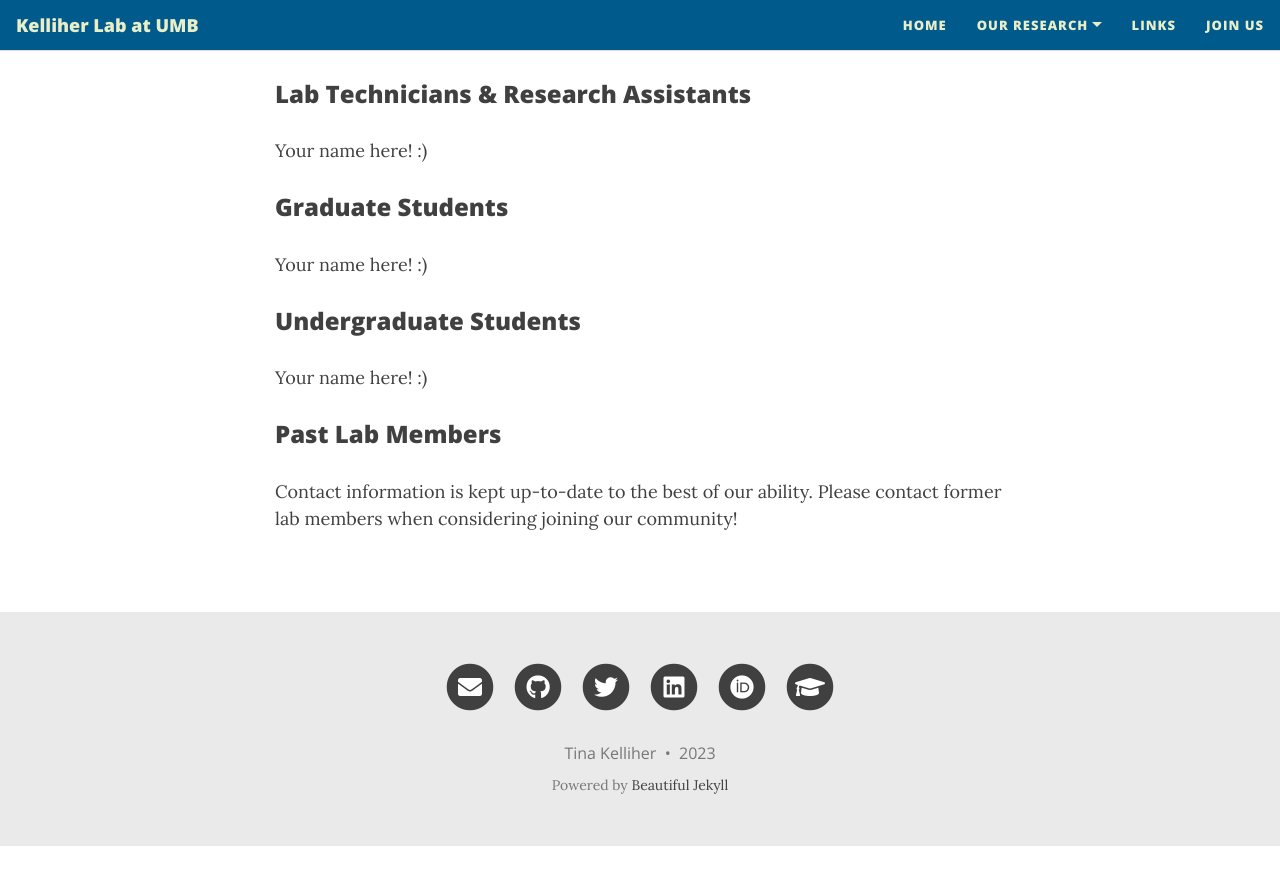
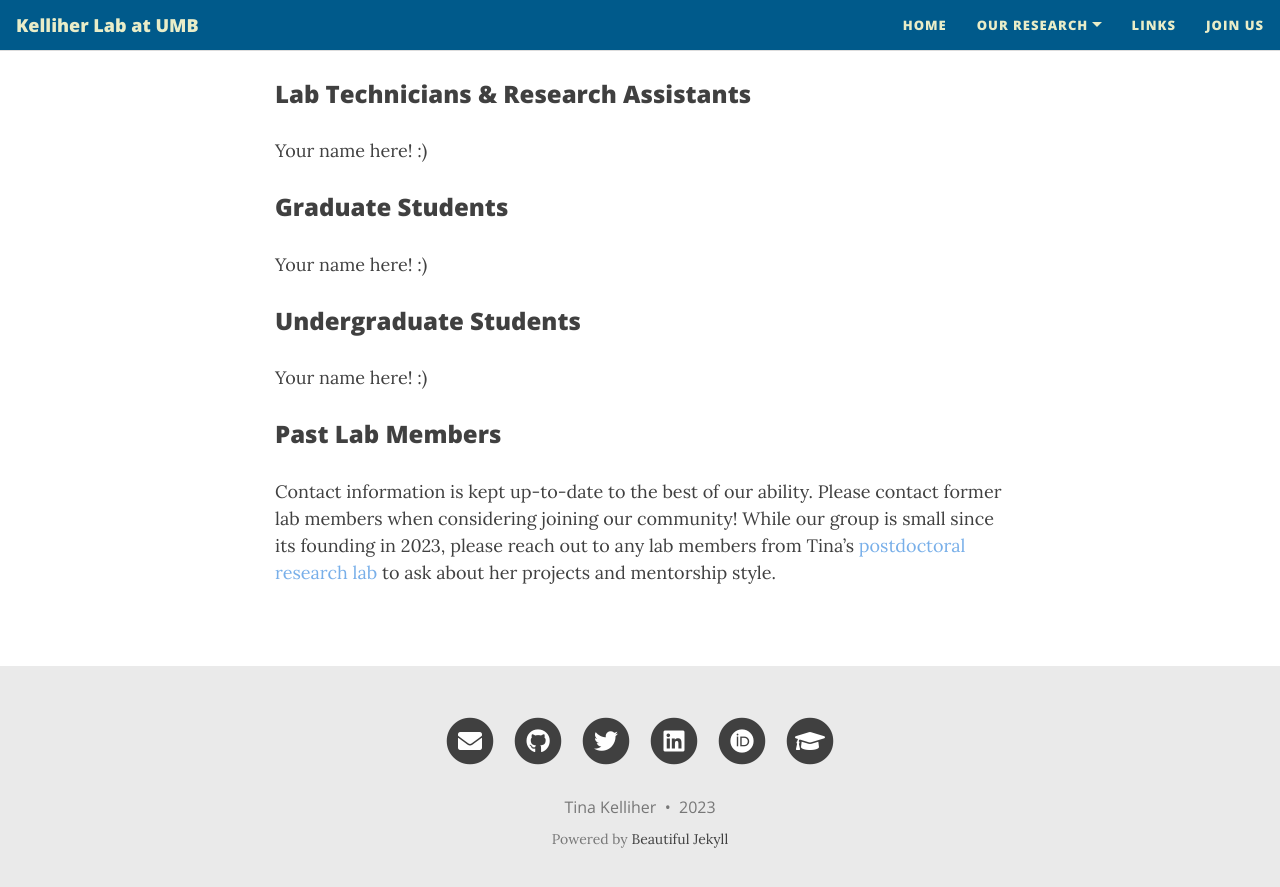
Before and after one commit to cmk35/cmk35.github.io, a Jekyll site: the page built from people.md, in a window 1280 px wide and 900 px high, scrolled down 520 px. Shown: the top 887 px of the window. Built offline with Jekyll 4.4.1, drawn with Linux system fonts in a browser that asks for light colours; nearby versions of some CDN libraries; before the commit the page ends 1366 px from its top, so only the background shows below that.

Commit message:
Update people.md

```diff
--- a/people.md
+++ b/people.md
@@ -25,4 +25,4 @@ Your name here! :)
 
 ### Past Lab Members
 
-Contact information is kept up-to-date to the best of our ability. Please contact former lab members when considering joining our community!
+Contact information is kept up-to-date to the best of our ability. Please contact former lab members when considering joining our community! While our group is small since its founding in 2023, please reach out to any lab members from Tina's <a href="https://geiselmed.dartmouth.edu/dunlaploros/members/" target="_blank">postdoctoral research lab</a> to ask about her projects and mentorship style.
```
